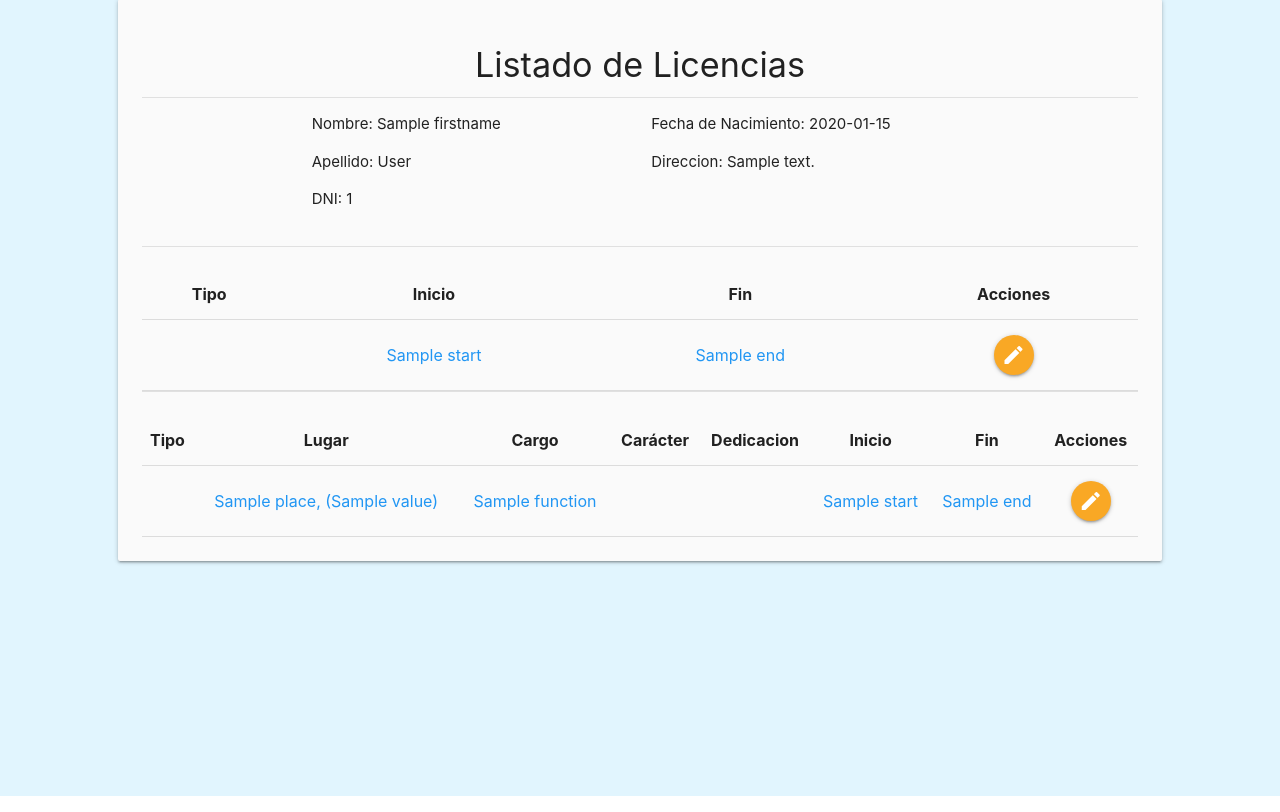
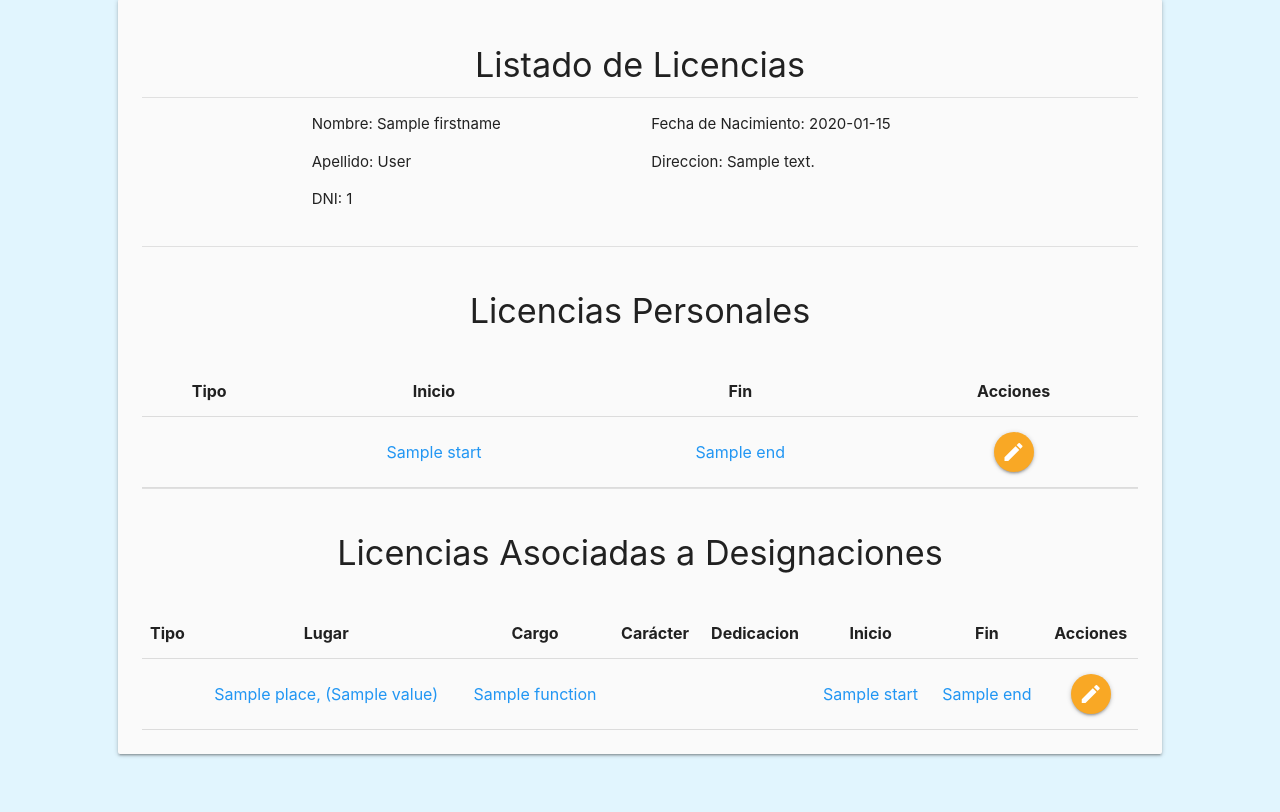
Before and after one commit to pablodanielrey/sileg-api, a Flask app: template src/sileg/bp/web/leavelicense/templates/personLicenses.html in a window 1280 px wide. Shown: the part 140-952 px from the top of the page. Run offline with Flask 2, Linux system fonts and the light colour scheme; the template is opened without the code that fills it: most values are stand-ins (such as "Sample title", 1, 10 or a date in 2020).

Commit message:
agregue par apoder debugger usando flask y puse 2 titulos para que sea mas descriptivo el listado

```diff
--- a/src/sileg/bp/web/leavelicense/templates/personLicenses.html
+++ b/src/sileg/bp/web/leavelicense/templates/personLicenses.html
@@ -25,6 +25,10 @@
 
             <div class="divider"></div>
             <br>
+            <div class="center">
+                <h4> Licencias Personales </h4>
+            </div>
+            <br>
             <div>
                 <table class="responsive-table highlight">
                     <thead>
@@ -51,6 +55,10 @@
                 </table>
             </div>
             <div class="divider"></div>
+            <br>
+            <div class="center">
+                <h4> Licencias Asociadas a Designaciones </h4>
+            </div>
             <br>
 
             <div>
```
